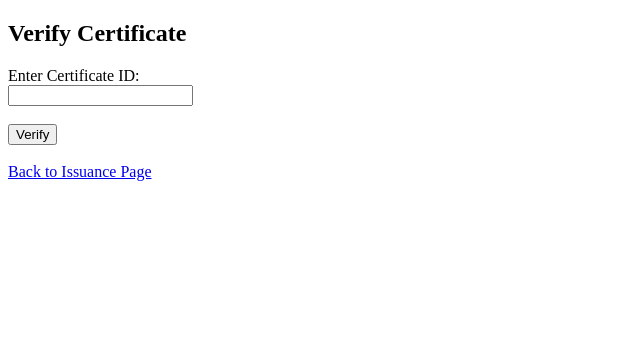
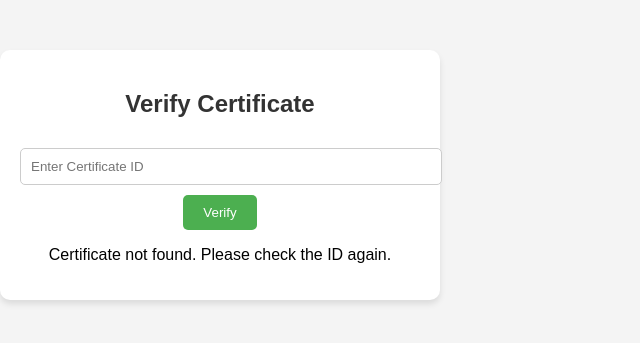
Before and after one commit to msaranya29/digital-certificate-system, a Flask app: template templates/verify.html in a window 1280 px wide. Shown: the top 343 px of the page, without its empty margins (0-640 px from the left). Run offline with Flask 3, Linux system fonts and the light colour scheme; the template is opened without the code that fills it, so the values that code supplies are empty.

Commit message:
few changes

```diff
--- a/app.py
+++ b/app.py
@@ -1,42 +1,69 @@
 from flask import Flask, render_template, request
-import sqlite3
+import mysql.connector
+from mysql.connector import Error
 
 app = Flask(__name__)
 
-@app.route('/')
-def form():
+# MySQL Database Connection (Directly in app.py)
+def get_connection():
+    try:
+        # Establish a connection to the MySQL database
+        connection = mysql.connector.connect(
+            host="127.0.0.1",  # e.g. "localhost" or use Replit MySQL hostname
+            user="root",  # e.g. "root"
+            password="saru",  # password for the MySQL user
+            database="Local Instance MySQL80"  # e.g. "certificate_db"
+        )
+        return connection
+    except Error as e:
+        print(f"Error: {e}")
+        return None
+
+# Route to issue certificates
+@app.route('/', methods=['GET', 'POST'])
+def issue_certificate():
+    if request.method == 'POST':
+        name = request.form['name']
+        course = request.form['course']
+        date = request.form['date']
+
+        conn = get_connection()
+        if conn:
+            cursor = conn.cursor()
+            cursor.execute("INSERT INTO certificates (name, course, date) VALUES (%s, %s, %s)", (name, course, date))
+            conn.commit()
+            cursor.close()
+            conn.close()
+
+            return "✅ Certificate Issued!"
+        else:
+            return "❌ Error connecting to the database."
+
     return render_template('form.html')
 
-@app.route('/submit', methods=['POST'])
-def submit():
-    name = request.form['name']
-    certificate_id = request.form['certificate_id']
-    course = request.form['course']
-
-    conn = sqlite3.connect('certificates.db')
-    c = conn.cursor()
-    c.execute('''CREATE TABLE IF NOT EXISTS certificates
-                 (name TEXT, certificate_id TEXT, course TEXT)''')
-    c.execute("INSERT INTO certificates VALUES (?, ?, ?)", (name, certificate_id, course))
-    conn.commit()
-    conn.close()
-
-    return "Certificate issued successfully!"
-
+# Route to verify certificates
 @app.route('/verify', methods=['GET', 'POST'])
-def verify():
+def verify_certificate():
     if request.method == 'POST':
         certificate_id = request.form['certificate_id']
-        conn = sqlite3.connect('certificates.db')
-        c = conn.cursor()
-        c.execute("SELECT * FROM certificates WHERE certificate_id=?", (certificate_id,))
-        result = c.fetchone()
-        conn.close()
-        if result:
-            return "Certificate is valid."
+
+        conn = get_connection()
+        if conn:
+            cursor = conn.cursor()
+            cursor.execute("SELECT * FROM certificates WHERE id = %s", (certificate_id,))
+            certificate = cursor.fetchone()
+
+            cursor.close()
+            conn.close()
+
+            if certificate:
+                return render_template('verify.html', certificate=certificate)
+            else:
+                return "❌ Certificate not found."
         else:
-            return "Certificate not found."
-    return render_template('verify.html')
+            return "❌ Error connecting to the database."
+
+    return render_template('verify.html', certificate=None)
 
 if __name__ == '__main__':
     app.run(host='0.0.0.0', port=5000)
--- a/requirements.txt
+++ b/requirements.txt
@@ -1 +1,2 @@
 Flask
+mysql-connector-python
--- a/templates/verify.html
+++ b/templates/verify.html
@@ -1,15 +1,72 @@
 <!DOCTYPE html>
-<html>
+<html lang="en">
 <head>
-    <title>Certificate Verification</title>
+    <meta charset="UTF-8">
+    <meta name="viewport" content="width=device-width, initial-scale=1.0">
+    <title>Verify Certificate</title>
+    <style>
+        body {
+            font-family: Arial, sans-serif;
+            background-color: #f4f4f4;
+            margin: 0;
+            padding: 0;
+            text-align: center;
+            padding-top: 50px;
+        }
+        .container {
+            background-color: white;
+            width: 400px;
+            padding: 20px;
+            border-radius: 10px;
+            box-shadow: 0 4px 6px rgba(0, 0, 0, 0.1);
+        }
+        input[type="text"] {
+            padding: 10px;
+            width: 100%;
+            margin: 10px 0;
+            border: 1px solid #ccc;
+            border-radius: 5px;
+        }
+        button {
+            padding: 10px 20px;
+            background-color: #4CAF50;
+            color: white;
+            border: none;
+            border-radius: 5px;
+            cursor: pointer;
+        }
+        button:hover {
+            background-color: #45a049;
+        }
+        h2 {
+            color: #333;
+        }
+        .certificate-info {
+            margin-top: 20px;
+            text-align: left;
+        }
+    </style>
 </head>
 <body>
+
+<div class="container">
     <h2>Verify Certificate</h2>
-    <form method="POST">
-        <label>Enter Certificate ID:</label><br>
-        <input type="text" name="certificate_id" required><br><br>
-        <input type="submit" value="Verify">
+    <form action="/verify" method="POST">
+        <input type="text" name="certificate_id" placeholder="Enter Certificate ID" required>
+        <button type="submit">Verify</button>
     </form>
-    <br><a href="/">Back to Issuance Page</a>
+
+    {% if certificate %}
+        <div class="certificate-info">
+            <h3>Certificate Found</h3>
+            <p><strong>Name:</strong> {{ certificate.name }}</p>
+            <p><strong>Course:</strong> {{ certificate.course }}</p>
+            <p><strong>Date of Issue:</strong> {{ certificate.date }}</p>
+        </div>
+    {% elif certificate is not none %}
+        <p>Certificate not found. Please check the ID again.</p>
+    {% endif %}
+</div>
+
 </body>
 </html>
```
Also changed, not shown: init_db.py (added, +25 -0 lines), templates/form.html (+8 -13 lines), certificates.db (deleted).
